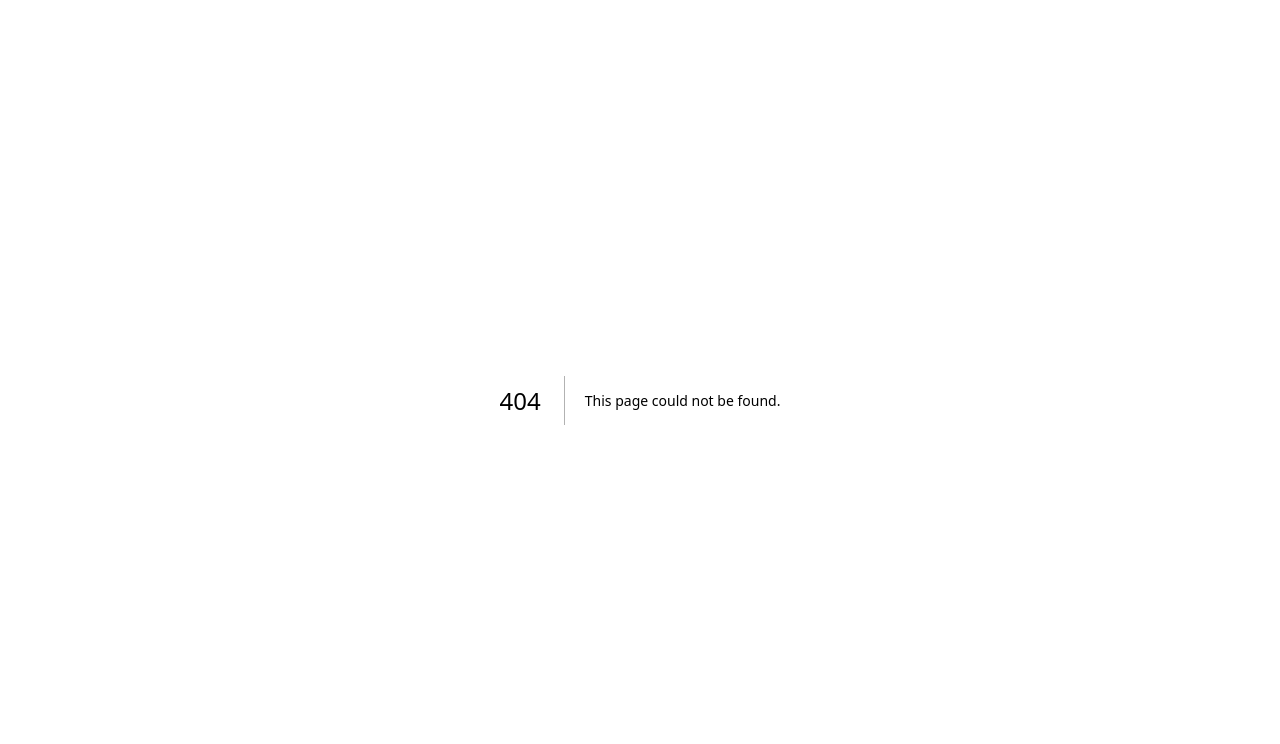
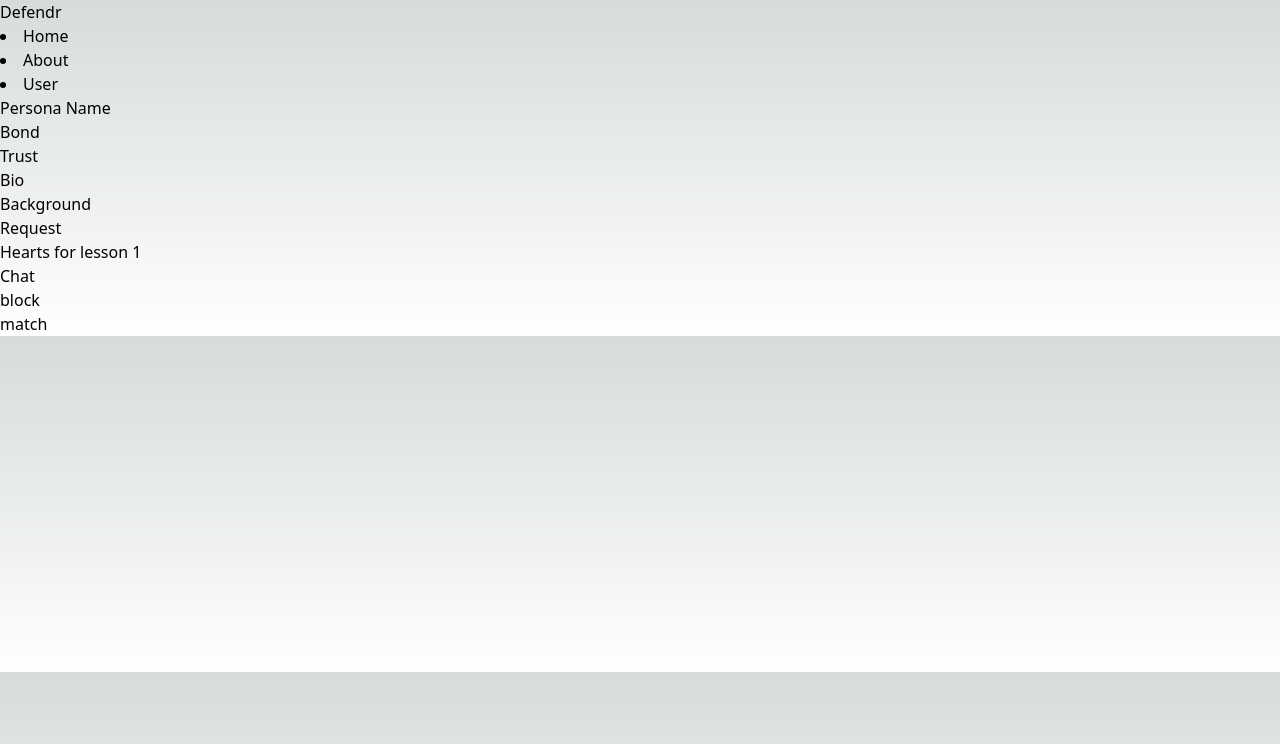
Before and after one commit to he-is-james/defendr, a Next.js app: page /activity/1 in a window 1280 px wide. Before the commit this address had no page. Shown: the top 744 px of the page. Built offline with nearby package versions, Linux system fonts and the light colour scheme.

Commit message:
link to activity

```diff
--- /dev/null
+++ b/src/pages/activity/[id].tsx
@@ -0,0 +1,32 @@
+import Navbar from "@/components/navbar";
+import { useRouter } from "next/router";
+
+export default function Activity() {
+    const router = useRouter()
+    const { id } = router.query
+    return (
+        <div>
+            <Navbar />
+            <div>
+                <div>Persona Name</div>
+                <div>
+                    <div>Bond</div>
+                    <div>Trust</div>
+                </div>
+                <div>
+                    <div>Bio</div>
+                    <div>Background</div>
+                    <div>Request</div>
+                </div>
+                <div>
+                    Hearts for lesson {id}
+                </div>
+            </div>
+            <div>
+                <div>Chat</div>
+                <div>block</div>
+                <div>match</div>
+            </div>
+        </div>
+    )
+}
--- a/src/pages/lesson/[id].tsx
+++ b/src/pages/lesson/[id].tsx
@@ -1,4 +1,5 @@
 import Navbar from "@/components/navbar";
+import Link from "next/link";
 import { useRouter } from "next/router";
 
 export default function Lesson() {
@@ -20,6 +21,14 @@ export default function Lesson() {
                 <div>Common Types of Scams</div>
                 <div>Lorem ipsum</div>
             </div>
+            <div>
+                <div>Let's Practice</div>
+                <div>
+                    <button>
+                        <Link href={`/activity/${id}`}>Begin</Link>
+                    </button>
+                </div>
+            </div>
         </div>
     )
 }
```
